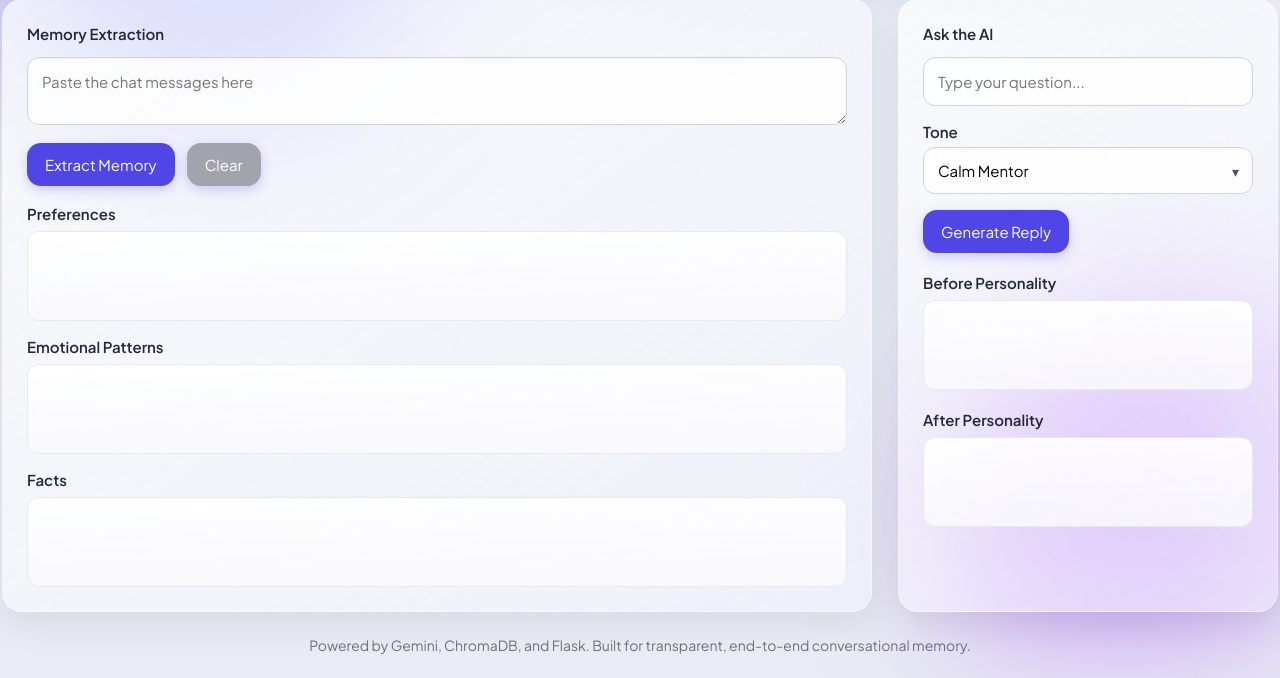
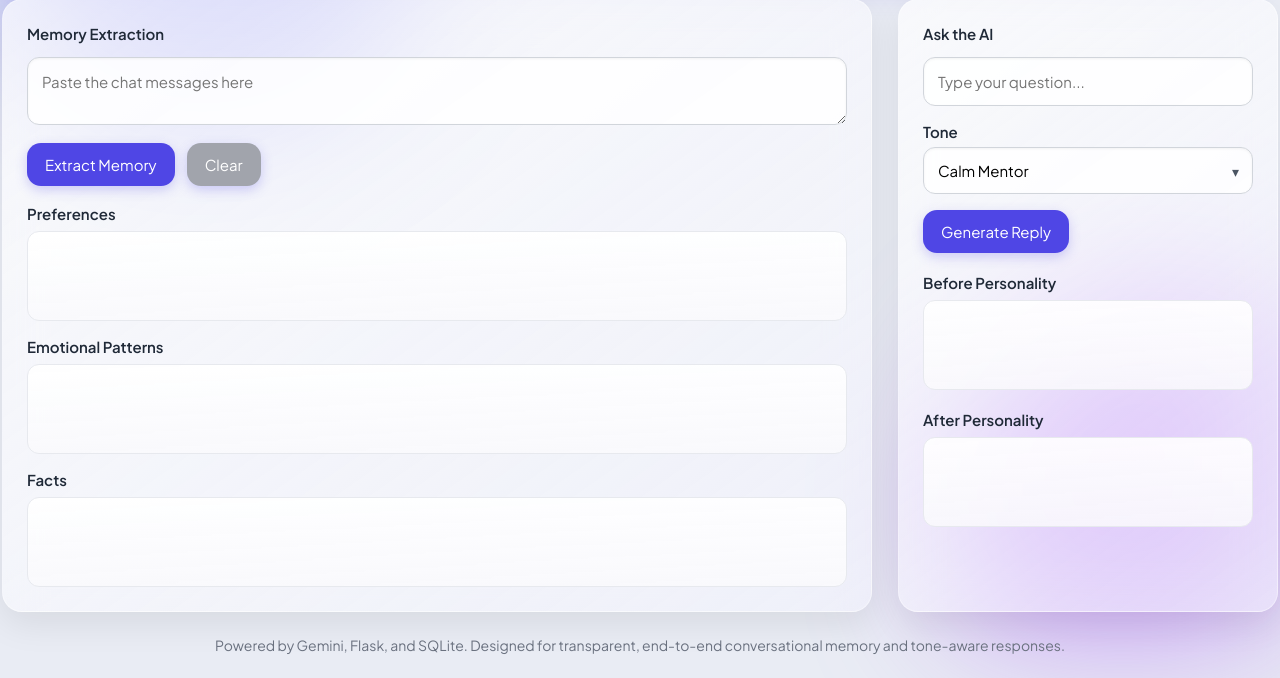
Before and after one commit to AlenKJ01/ContextFlow, a Flask app: page / in a window 1280 px wide. Shown: the part 171-849 px from the top of the page. Run offline with Flask 2, Linux system fonts and the light colour scheme.

Commit message:
Revise footer content in index.html
Updated footer text to reflect changes in technology stack and purpose.

```diff
--- a/templates/index.html
+++ b/templates/index.html
@@ -397,7 +397,7 @@
   </div>
 
   <footer>
-    Powered by Gemini, ChromaDB, and Flask. Built for transparent, end-to-end conversational memory.
+    Powered by Gemini, Flask, and SQLite. Designed for transparent, end-to-end conversational memory and tone-aware responses.
   </footer>
 
 </div>
```
